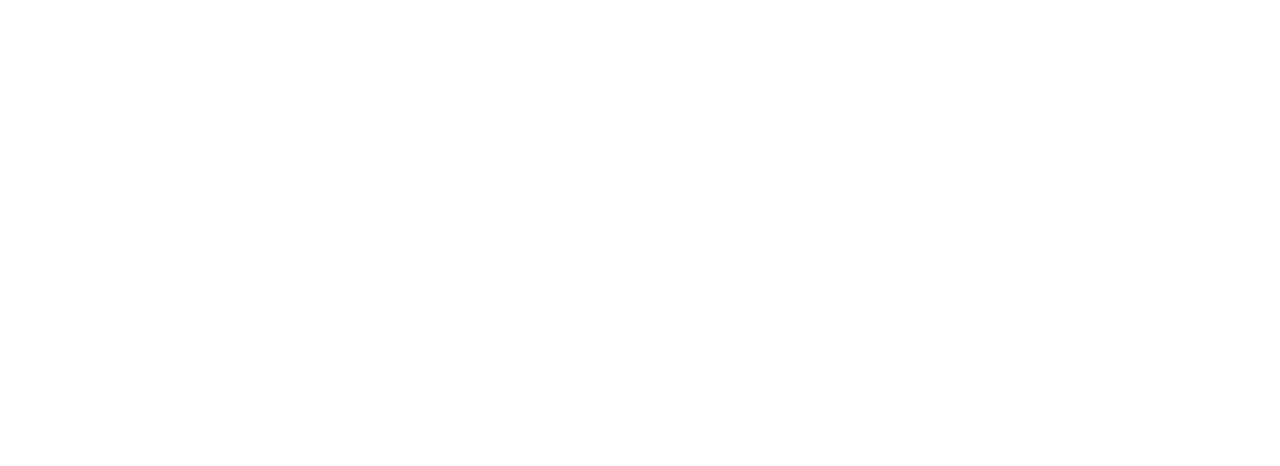
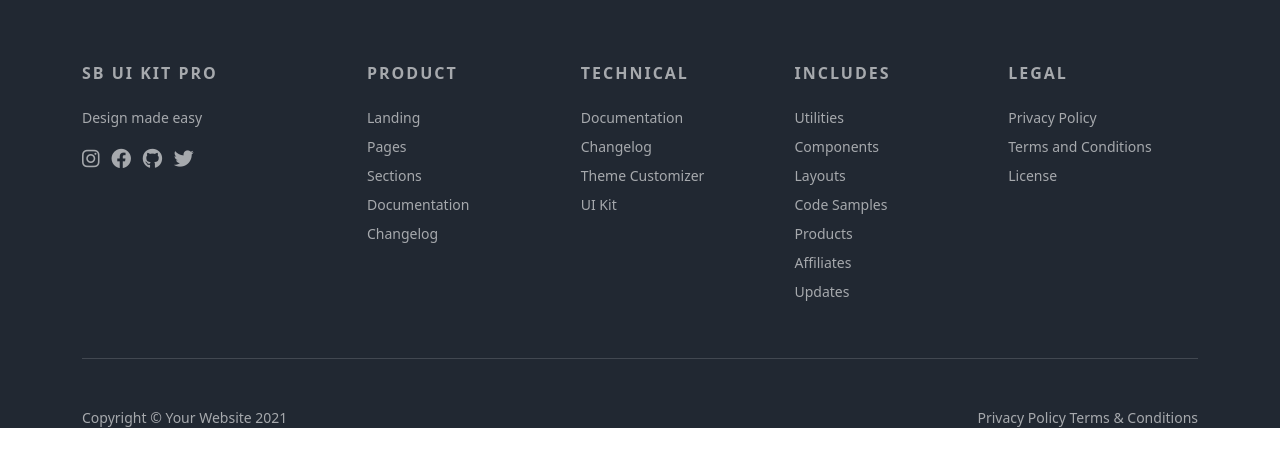
Before and after one commit to Ferrafa91/ejercicio09_maquetacion, a plain HTML site: page index.html in a window 1280 px wide. Drawn offline with nearby package versions, Linux system fonts and the light colour scheme.

Commit message:
agregamos footer con estilos

```diff
--- a/css/styles.css
+++ b/css/styles.css
@@ -0,0 +1,25 @@
+footer {
+  padding-top: 4rem;
+  background-color: #212832;
+}
+#footer {
+  color: rgba(255, 255, 255, 0.6);
+  font-size: 0.875rem;
+}
+#footer a {
+  color: rgba(255, 255, 255, 0.6);
+  text-decoration: none;
+}
+#footer ul {
+  list-style: none;
+}
+.icon-list-social .icon-list-social-link {
+  font-size: 1.25rem;
+  margin-right: 0.5rem;
+  color: rgba(255, 255, 255, 0.6);
+}
+.text-uppercase-expanded {
+  font-weight: 700;
+  letter-spacing: 0.125em;
+  text-transform: uppercase;
+}
--- a/index.html
+++ b/index.html
@@ -77,7 +77,81 @@
         </div>
       </section>
     </main>
-    <footer></footer>
+    <footer>
+      <div id="footer" class="container">
+        <div class="row">
+          <div class="col-lg-3">
+            <h6 class="text-uppercase-expanded text-xs mb-4">SB UI Kit Pro</h6>
+            <p>Design made easy</p>
+            <div class="icon-list-social mb-5">
+              <a class="icon-list-social-link" href=""
+                ><i class="fab fa-instagram"></i
+              ></a>
+              <a class="icon-list-social-link" href=""
+                ><i class="fab fa-facebook"></i
+              ></a>
+              <a class="icon-list-social-link" href=""
+                ><i class="fab fa-github"></i
+              ></a>
+              <a class="icon-list-social-link" href=""
+                ><i class="fab fa-twitter"></i
+              ></a>
+            </div>
+          </div>
+          <div class="col-lg-9">
+            <div class="row">
+              <div class="col-lg-3">
+                <h6 class="text-uppercase-expanded text-xs mb-4">Product</h6>
+                <ul class="mb-0 p-0">
+                  <li class="mb-2"><a href="">Landing</a></li>
+                  <li class="mb-2"><a href="">Pages</a></li>
+                  <li class="mb-2"><a href="">Sections</a></li>
+                  <li class="mb-2"><a href="">Documentation</a></li>
+                  <li class="mb-2"><a href="">Changelog</a></li>
+                </ul>
+              </div>
+              <div class="col-lg-3">
+                <h6 class="text-uppercase-expanded text-xs mb-4">Technical</h6>
+                <ul class="mb-0 p-0">
+                  <li class="mb-2"><a href="">Documentation</a></li>
+                  <li class="mb-2"><a href="">Changelog</a></li>
+                  <li class="mb-2"><a href="">Theme Customizer</a></li>
+                  <li class="mb-2"><a href="">UI Kit</a></li>
+                </ul>
+              </div>
+              <div class="col-lg-3">
+                <h6 class="text-uppercase-expanded text-xs mb-4">Includes</h6>
+                <ul class="mb-0 p-0">
+                  <li class="mb-2"><a href="">Utilities</a></li>
+                  <li class="mb-2"><a href="">Components</a></li>
+                  <li class="mb-2"><a href="">Layouts</a></li>
+                  <li class="mb-2"><a href="">Code Samples</a></li>
+                  <li class="mb-2"><a href="">Products</a></li>
+                  <li class="mb-2"><a href="">Affiliates</a></li>
+                  <li class="mb-2"><a href="">Updates</a></li>
+                </ul>
+              </div>
+              <div class="col-lg-3">
+                <h6 class="text-uppercase-expanded text-xs mb-4">Legal</h6>
+                <ul class="mb-0 p-0">
+                  <li class="mb-2"><a href="">Privacy Policy</a></li>
+                  <li class="mb-2"><a href="">Terms and Conditions</a></li>
+                  <li class="mb-2"><a href="">License</a></li>
+                </ul>
+              </div>
+            </div>
+          </div>
+        </div>
+        <hr class="my-5" />
+        <div class="d-md-flex justify-content-between">
+          <div>Copyright © Your Website 2021</div>
+          <div>
+            <a href="">Privacy Policy</a>
+            <a href="">Terms & Conditions</a>
+          </div>
+        </div>
+      </div>
+    </footer>
     <script src="./js/script.js"></script>
   </body>
 </html>
```
